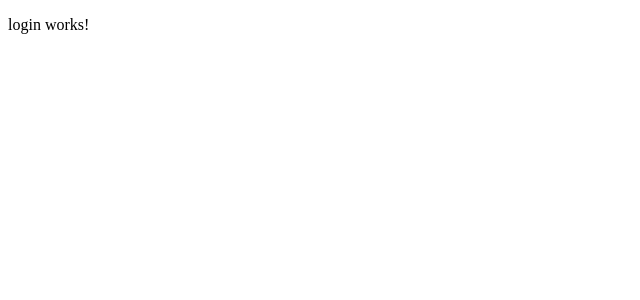
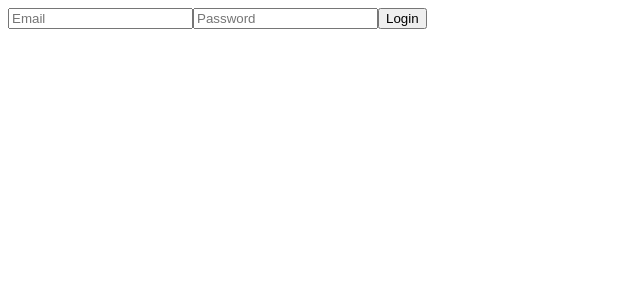
Before and after one commit to fabioporzio/Trello-Clone-Frontend, an Angular app: page /login in a window 1280 px wide. Shown: the top 300 px of the page, without its empty margins (0-640 px from the left). Built offline with nearby package versions, Linux system fonts and the light colour scheme.

Commit message:
Implemented user login

```diff
--- a/src/app/app.routes.ts
+++ b/src/app/app.routes.ts
@@ -1,6 +1,7 @@
 import { Routes } from '@angular/router';
 import { Login } from './components/login/login';
 import { Registration } from './components/registration/registration';
+import { Home } from './components/home/home';
 
 export const routes: Routes = [
     {
@@ -12,5 +13,10 @@
         path: "register",
         component: Registration,
         title: "Registration Page"
+    },
+    {
+        path: "home",
+        component: Home,
+        title: "Home"
     }
 ];
--- /dev/null
+++ b/src/app/components/home/home.html
@@ -0,0 +1 @@
+<p>home works!</p>
--- /dev/null
+++ b/src/app/components/home/home.ts
@@ -0,0 +1,11 @@
+import { Component } from '@angular/core';
+
+@Component({
+  selector: 'app-home',
+  imports: [],
+  templateUrl: './home.html',
+  styleUrl: './home.css',
+})
+export class Home {
+
+}
--- a/src/app/components/login/login.html
+++ b/src/app/components/login/login.html
@@ -1 +1,20 @@
-<p>login works!</p>
+<main>
+    @if (validationErrors)
+    {
+        @for (error of validationErrors; track $index)
+        {
+            <p class="error">{{ error.message }}</p>
+        }
+    }
+
+    @if (errorMessage)
+    {
+        <p class="error">{{ errorMessage }}</p>
+    }
+
+    <form #loginForm="ngForm" (ngSubmit)="login(loginForm)">
+        <input name="email" ngModel required type="email" placeholder="Email">
+        <input name="password" ngModel required type="password" placeholder="Password">
+        <button type="submit">Login</button>
+    </form>
+</main>
--- a/src/app/components/login/login.ts
+++ b/src/app/components/login/login.ts
@@ -1,11 +1,42 @@
-import { Component } from '@angular/core';
+import { Component, inject } from '@angular/core';
+import { UserService } from '../../services/user-service';
+import { Router } from '@angular/router';
+import { FormsModule, NgForm } from '@angular/forms';
+import { LoginResponse } from '../../models/user';
 
 @Component({
   selector: 'app-login',
-  imports: [],
+  imports: [FormsModule],
   templateUrl: './login.html',
   styleUrl: './login.css',
 })
 export class Login {
+  private readonly userService = inject(UserService);
+  private readonly router = inject(Router);
 
+  errorMessage: string = "";
+  validationErrors: any[] = [];
+
+  async login(form: NgForm): Promise<void> {
+    try {
+      const { email, password } = form.value;
+      const response: LoginResponse = await this.userService.login(email, password);
+
+      if (response.accessToken && response.refreshToken) {
+        localStorage.setItem("access-token", response.accessToken);
+        localStorage.setItem("refresh-token", response.refreshToken);
+        await this.router.navigate(['/home']);
+      }
+    }
+    catch (error: any) {
+      console.error(error);
+
+      if (error?.error?.violations) {
+        this.validationErrors = error.error.violations;
+      }
+      else {
+        this.errorMessage = error?.error?.message ?? "Error during login";
+      }
+    }
+  }
 }
--- a/src/app/services/user-service.ts
+++ b/src/app/services/user-service.ts
@@ -1,5 +1,5 @@
 import { inject, Injectable } from '@angular/core';
-import { CreateUserRequest, CreateUserResponse } from '../models/user';
+import { CreateUserRequest, CreateUserResponse, LoginRequest, LoginResponse } from '../models/user';
 import { HttpClient } from '@angular/common/http';
 import { firstValueFrom } from 'rxjs';
 
@@ -19,4 +19,14 @@
     const url = "http://localhost:8080/api/user/register";
     return firstValueFrom(this.http.post<CreateUserResponse>(url, createUserRequest));
   }
+
+  login(email: string, password: string): Promise<LoginResponse> {
+    const loginRequest: LoginRequest = {
+      email: email,
+      password: password
+    }
+
+    const url = "http://localhost:8080/api/auth/login";
+    return firstValueFrom(this.http.post<LoginResponse>(url, loginRequest));
+  }
 }
```
Also changed, not shown: src/app/models/user.ts (+10 -0 lines), src/app/components/home/home.css (added), 1 other file (tests, documents, lock files or other folders).
